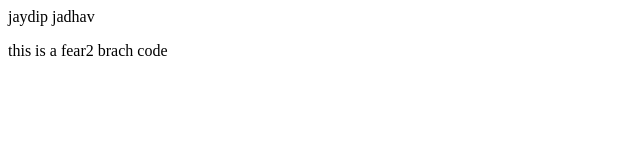
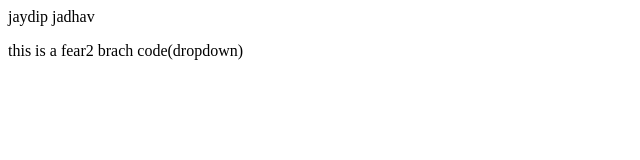
Before and after one commit to JaydipJadhav25/my-frist-loacalrepo, a plain HTML site: page index.html in a window 1280 px wide. Shown: the full height of the page, 0-640 px from the left. Drawn offline with Linux system fonts and the light colour scheme.

Commit message:
dropdown

```diff
--- a/index.html
+++ b/index.html
@@ -1,2 +1,2 @@
 <P>jaydip jadhav</P>
-<p>this is a fear2 brach code </p>
+<p>this is a fear2 brach code(dropdown) </p>
```
